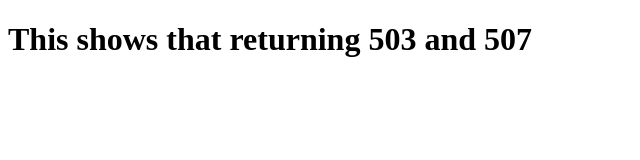
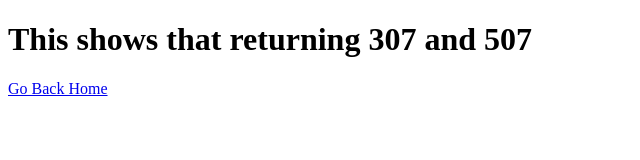
Before and after one commit to futuregerald/503-netlify-test, a plain HTML site: page index.html in a window 1280 px wide. Shown: the whole page, without its empty margins (0-640 px from the left). Drawn offline with Linux system fonts and the light colour scheme.

Commit message:
linking back to the home page

```diff
--- a/index.html
+++ b/index.html
@@ -9,7 +9,8 @@
 </head>
 
 <body>
-    <h1>This shows that returning 503 and 507</h1>
+    <h1>This shows that returning 307 and 507</h1>
+    <a href="/">Go Back Home</a>
 </body>
 
 </html>
```
